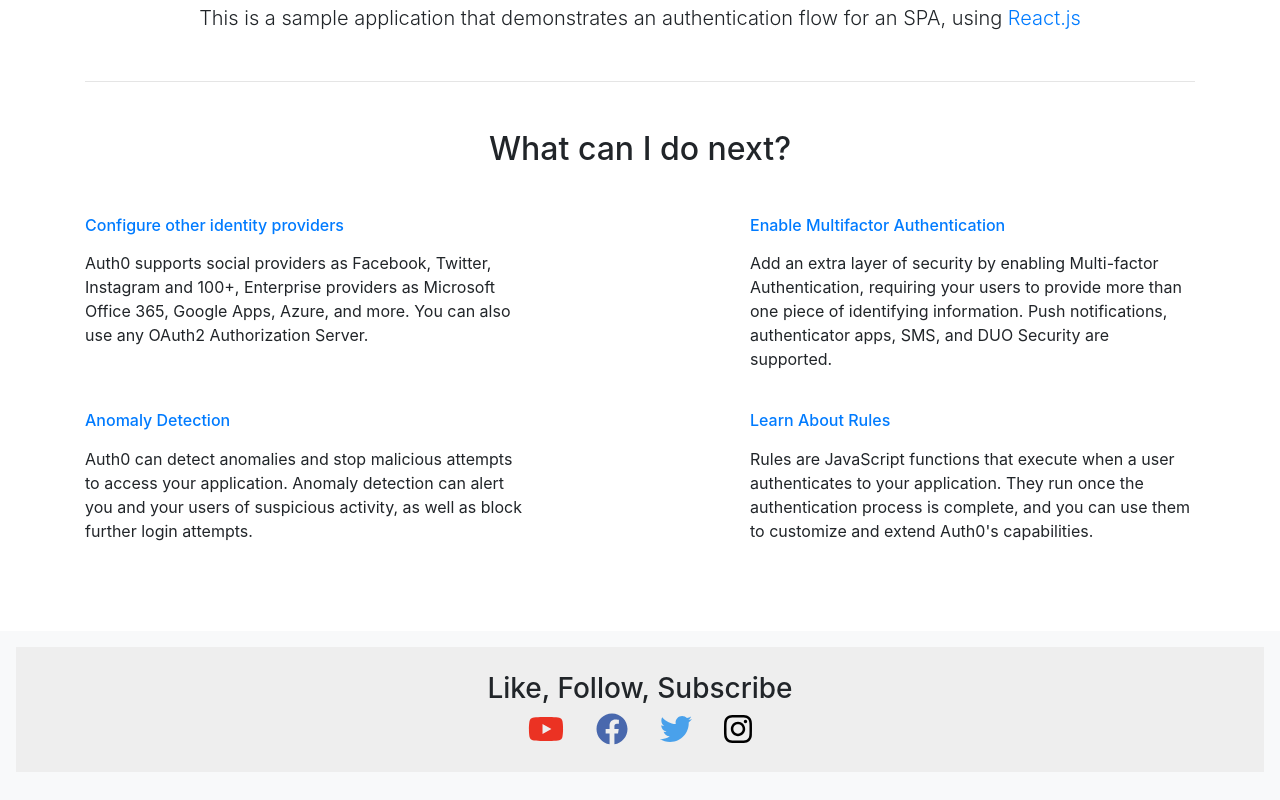
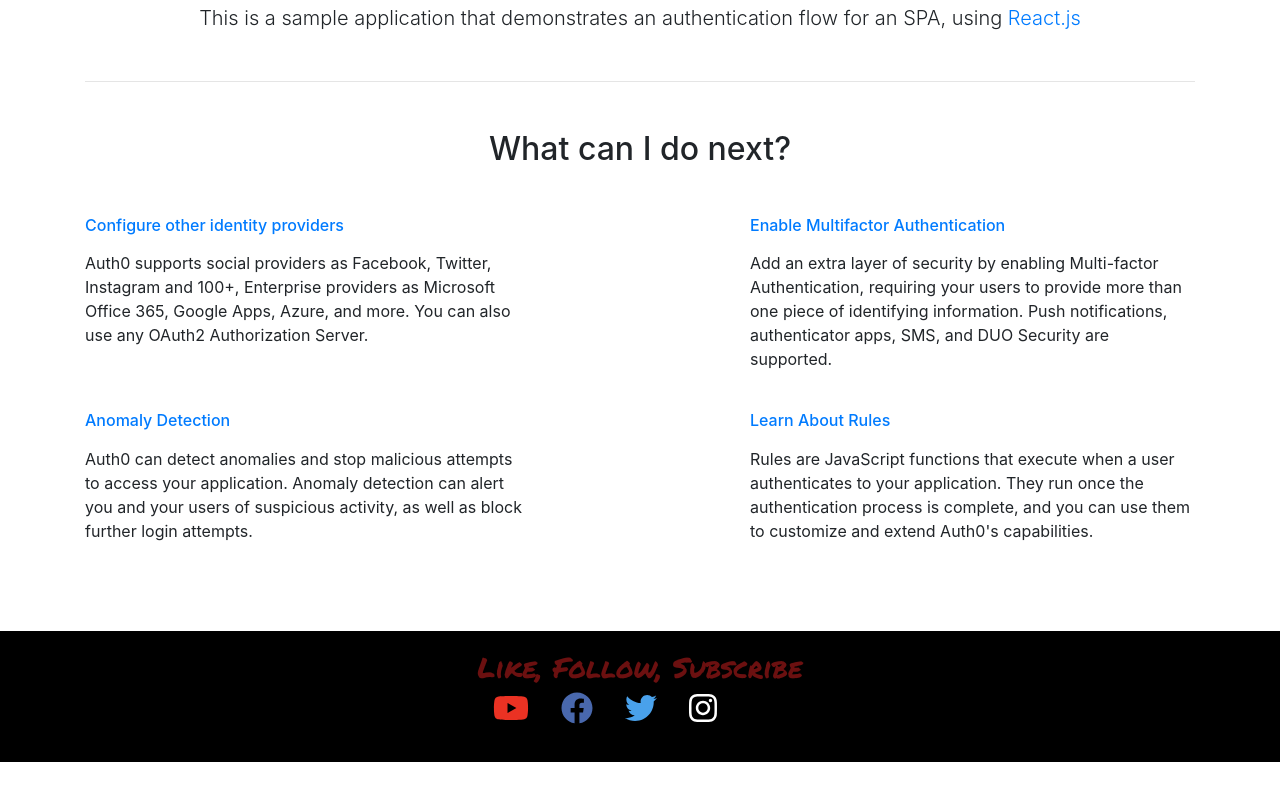
Before and after one commit to J-A-M-M-S/gitLit, a React (Create React App) app in the folder client/: page / in a window 1280 px wide. Shown: the part 426-1226 px from the top of the page. After the commit the page ends 1188 px from the top, so only its background shows below. Built offline with nearby package versions, Linux system fonts and the light colour scheme; no server answers.

Commit message:
styled and updated the social icon buttons to just take the user to the other sites landing page

```diff
--- a/client/src/components/Footer/Footer.css
+++ b/client/src/components/Footer/Footer.css
@@ -1,3 +1,14 @@
+.header {
+  font-family: "Permanent Marker", sans-serif;
+  display: flex;
+  justify-content: center;
+  color: rgb(107, 16, 16);
+  background-color: black;
+  padding: 20px;
+  font-stretch: ultra-expanded;
+  height: min-content;
+}
+
 .social-container {
   background: #eee;
   padding: 25px 50px;
@@ -26,5 +37,5 @@
 }
 
 a.instagram {
-  color: black;
+  color: white;
 }
--- a/client/src/components/Footer/Footer.js
+++ b/client/src/components/Footer/Footer.js
@@ -9,30 +9,21 @@
 } from "@fortawesome/free-brands-svg-icons";
 
 const Footer = () => (
-  <footer className="bg-light p-3 text-center">
+  <footer className="header">
     <div className="logo" />
-    <p class="social-container">
+    <p>
       <h3>Like, Follow, Subscribe</h3>
-      <a
-        href="https://www.youtube.com/c/jamesqquick"
-        className="youtube social"
-      >
+      <a href="https://www.youtube.com/" className="youtube social">
         <FontAwesomeIcon icon={faYoutube} size="2x" />
       </a>
-      <a
-        href="https://www.facebook.com/learnbuildteach/"
-        className="facebook social"
-      >
+      <a href="https://www.facebook.com/" className="facebook social">
         <FontAwesomeIcon icon={faFacebook} size="2x" />
       </a>
-      <a
-        href="https://www.twitter.com/jamesqquick"
-        className="twitter social"
-      >
+      <a href="https://www.twitter.com/" className="twitter social">
         <FontAwesomeIcon icon={faTwitter} size="2x" />
       </a>
       <a
-        href="https://www.instagram.com/learnbuildteach"
+        href="https://www.instagram.com/"
         className="instagram social"
       >
         <FontAwesomeIcon icon={faInstagram} size="2x" />
```
